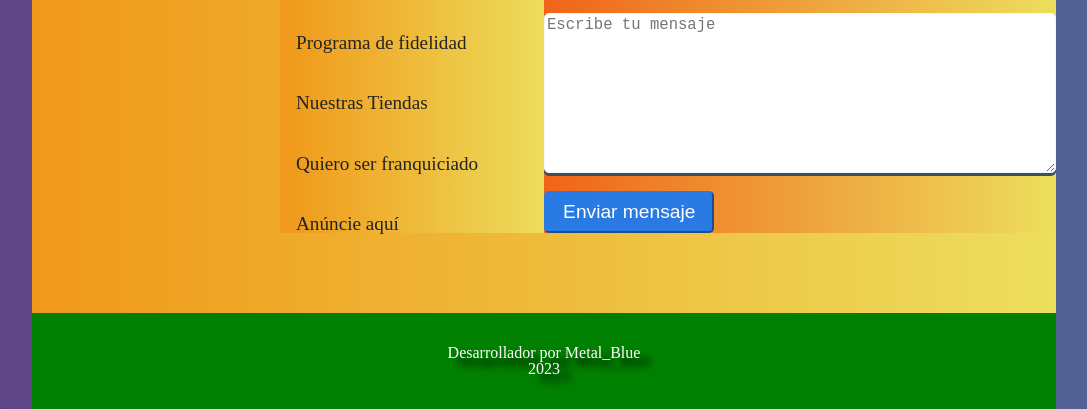
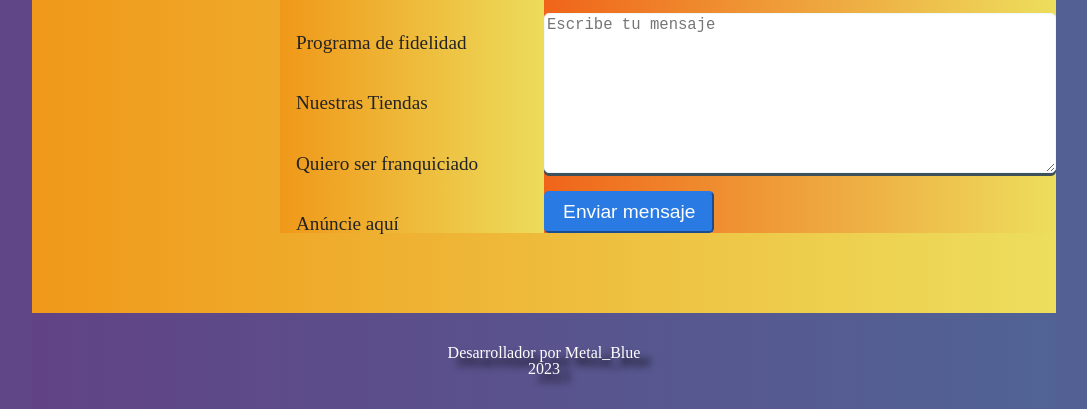
Before and after one commit to AndresJaramillo2023/Ecommerce, a plain HTML site: page index.html in a window 1280 px wide. Shown: the part 1847-2256 px from the top of the page, without its empty margins (96-1183 px from the left). Drawn offline with Linux system fonts and the light colour scheme; a web font is replaced by a local one.

Commit message:
Update footer.css

```diff
--- a/css/footer.css
+++ b/css/footer.css
@@ -2,7 +2,7 @@
 @media screen and (min-width:360px) {
     /*F_O_O_T_E_R*/
 .footer{
-    background-color: green;
+    background: linear-gradient(to right, rgb(97, 67, 133), rgb(81, 99, 149));
     width: 90%;
     display: flex;
     flex-direction: column;
@@ -26,7 +26,7 @@
 @media screen and (min-width:768px) {
     /*F_O_O_T_E_R*/
 .footer{
-    background-color: green;
+    background: linear-gradient(to right, rgb(97, 67, 133), rgb(81, 99, 149));
     width: 80%;
     display: flex;
     flex-direction: column;
```
